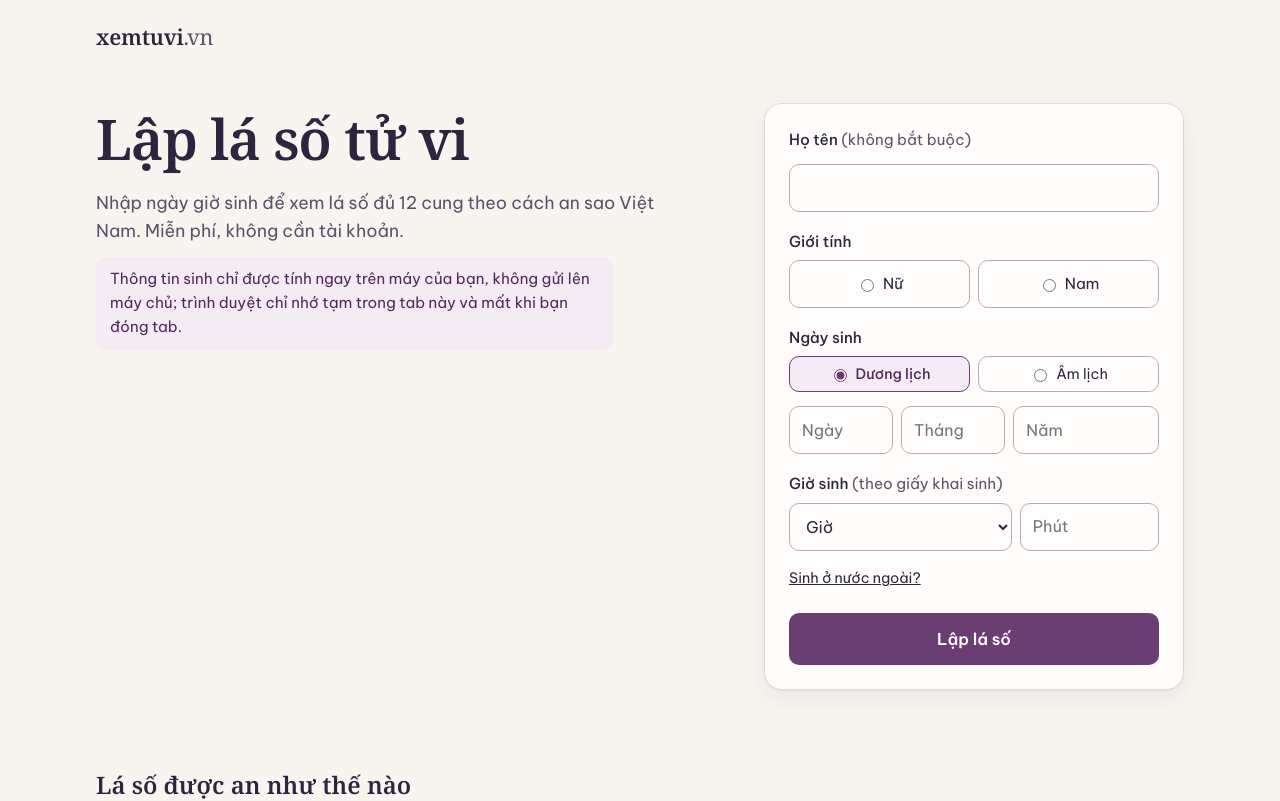
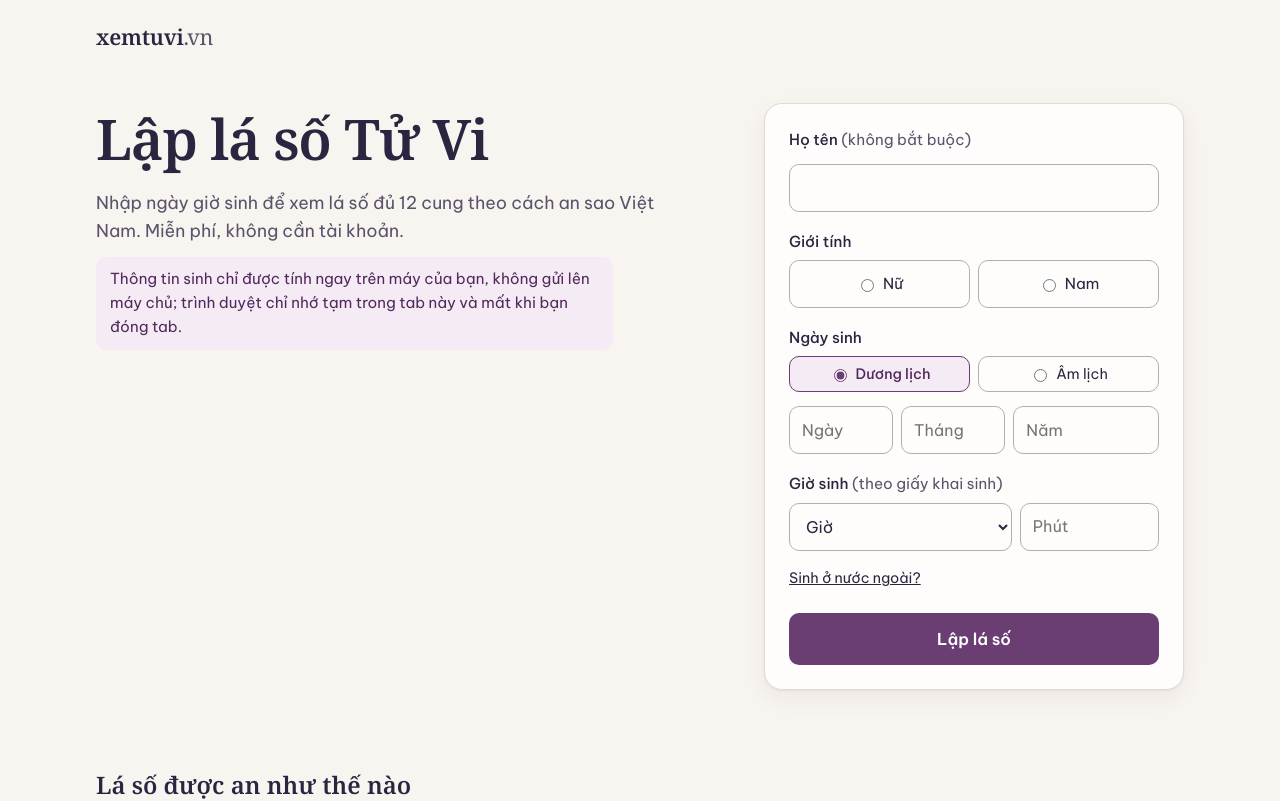
Before and after one commit to 3quang65/xemtuvi.vn, a Next.js app: page / in a window 1280 px wide. Shown: the top 801 px of the page. Built offline with nearby package versions, Linux system fonts and the light colour scheme.

Commit message:
Sửa lỗi chính tả: 'tử vi' → 'Tử Vi'
Chữ 'Tử Vi' là tên riêng, phải viết hoa mỗi chữ cái đầu.

```diff
--- a/src/app/layout.tsx
+++ b/src/app/layout.tsx
@@ -21,7 +21,7 @@ const serif = Noto_Serif({
 
 export const metadata: Metadata = {
   metadataBase: new URL('https://xemtuvi.vn'),
-  title: 'Lập lá số tử vi online — xemtuvi.vn',
+  title: 'Lập lá số Tử Vi online — xemtuvi.vn',
   description:
     'Lập lá số Tử Vi Đẩu Số theo cách an sao Việt Nam: 12 cung, chính tinh, phụ tinh, tứ hóa, đại vận. Miễn phí, không cần đăng ký.',
   openGraph: { siteName: 'xemtuvi.vn', locale: 'vi_VN', type: 'website' },
--- a/src/components/LaSoBan.tsx
+++ b/src/components/LaSoBan.tsx
@@ -135,7 +135,7 @@ export default function LaSoBan({ laSo, namHienTai, coMienNam, onDoiQuyUoc, onDo
   const quyUoc = moTaQuyUoc(laSo);
   if (coMienNam && !laSo.gioChuan.daQuyDoi) quyUoc.push('Giờ khai sinh miền Nam giữ nguyên theo đồng hồ đã nhập, không quy về giờ chuẩn (theo lựa chọn của bạn).');
   return (
-    <section className="ket-qua" aria-label="Lá số tử vi">
+    <section className="ket-qua" aria-label="Lá số Tử Vi">
       <div className="ban">
         {laSo.cung.map((c) => (
           <ONhoCung key={c.chi} c={c} chon={chon === c.chi} dangVan={vanNay?.chi === c.chi} ln={ln} onChon={() => setChon(c.chi)} />
--- a/src/components/LapLaSo.tsx
+++ b/src/components/LapLaSo.tsx
@@ -160,7 +160,7 @@ export default function LapLaSo() {
     <>
       <section className="mo-dau">
         <div className="mo-dau-chu">
-          <h1>Lập lá số tử vi</h1>
+          <h1>Lập lá số Tử Vi</h1>
           <p>
             Nhập ngày giờ sinh để xem lá số đủ 12 cung theo cách an sao Việt Nam. Miễn phí, không cần tài khoản.
           </p>
```
